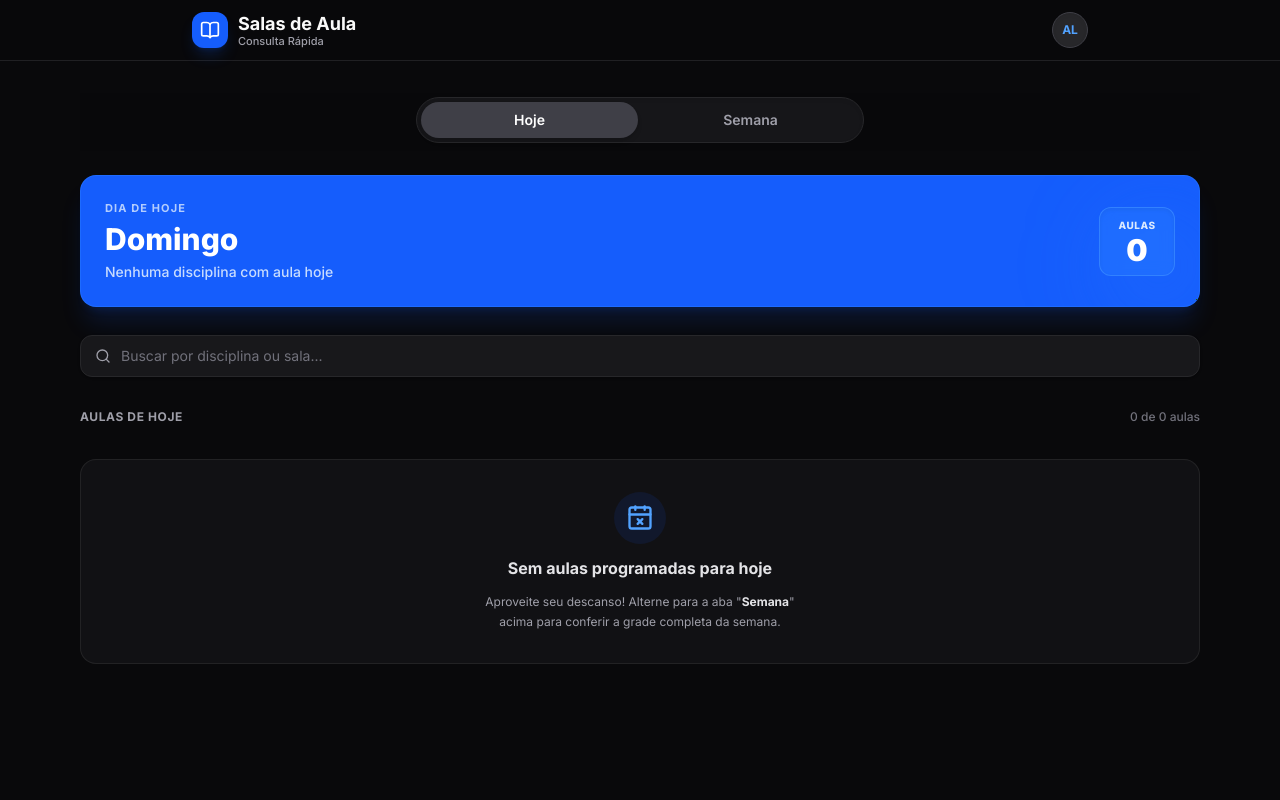
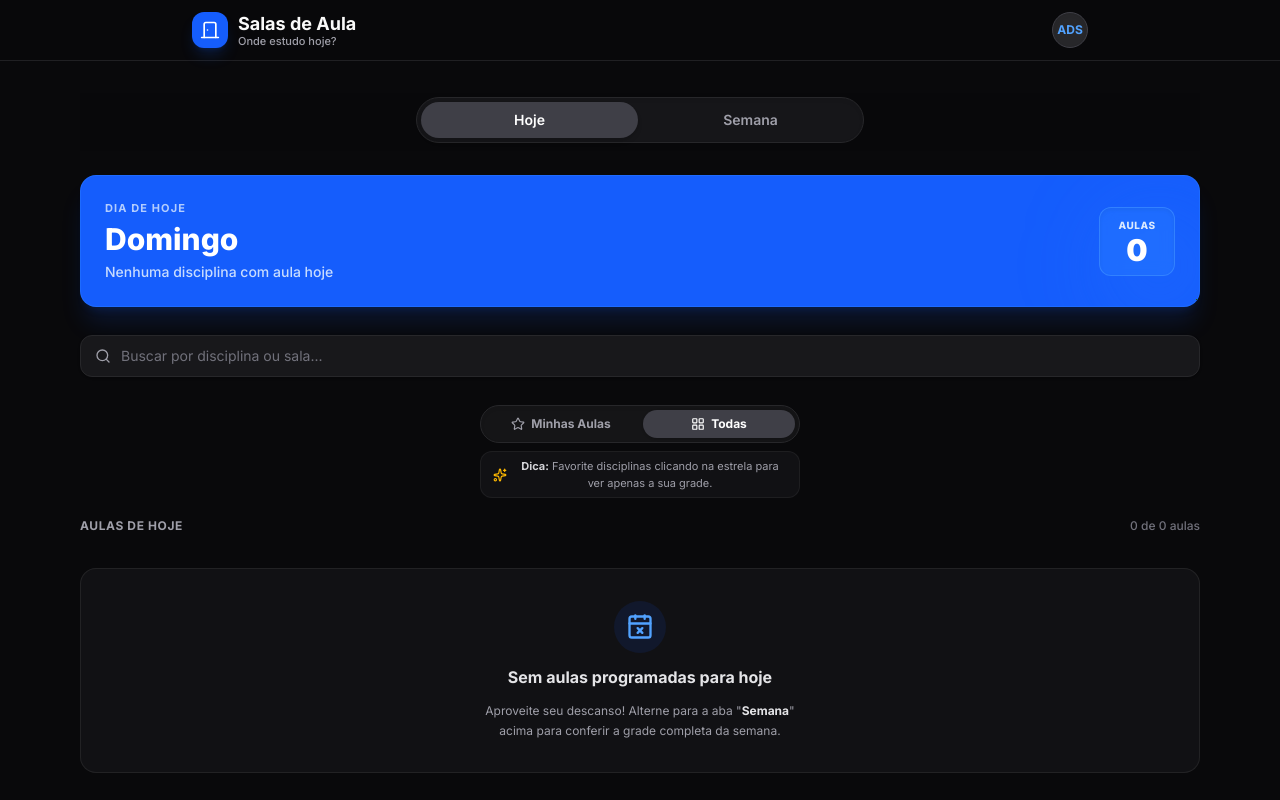
Before and after one commit to julianomatos/my-class, a Next.js app: page / in a window 1280 px wide. Built offline with nearby package versions, Linux system fonts and the light colour scheme.

Commit message:
chore: rename application to "My Class" and update service worker precache manifest

```diff
--- a/app/layout.tsx
+++ b/app/layout.tsx
@@ -17,13 +17,13 @@ export const viewport: Viewport = {
 };
 
 export const metadata: Metadata = {
-  title: "Salas de Aula",
+  title: "My Class",
   description: "Consulta rápida de salas de aula — mobile-first, zero clique.",
   manifest: "/manifest.json",
   appleWebApp: {
     capable: true,
     statusBarStyle: "black-translucent",
-    title: "Salas",
+    title: "My Class",
   },
 };
 
--- a/src/components/ClassCard.tsx
+++ b/src/components/ClassCard.tsx
@@ -1,5 +1,7 @@
+"use client";
+
 import React from "react";
-import { Clock, Laptop, MapPin } from "lucide-react";
+import { Clock, Laptop, MapPin, Star } from "lucide-react";
 
 interface ClassCardProps {
   disciplina: string;
@@ -8,6 +10,10 @@ interface ClassCardProps {
   modalidade: string;
   /** compact: stacked vertical layout for narrow week-grid columns */
   compact?: boolean;
+  /** Favorite state */
+  isFavorite?: boolean;
+  /** Callback to toggle favorite */
+  onToggleFavorite?: (e: React.MouseEvent) => void;
 }
 
 export const ClassCard: React.FC<ClassCardProps> = ({
@@ -16,23 +22,44 @@ export const ClassCard: React.FC<ClassCardProps> = ({
   sala,
   modalidade,
   compact = false,
+  isFavorite = false,
+  onToggleFavorite,
 }) => {
   const isRemoto = modalidade?.toLowerCase().includes("remoto");
 
   /* ──────────────────────────────────────────────────
    * COMPACT variant – used inside the Semana grid columns
-   * Layout: sala badge row (top-right) + discipline + metadata
+   * Layout: sala badge & star right-aligned + discipline + metadata
    * ────────────────────────────────────────────────── */
   if (compact) {
     return (
-      <div className="w-full bg-zinc-900 border border-zinc-800/90 rounded-xl p-3 transition-all duration-200 hover:border-zinc-700/80 shadow-sm">
-        {/* Top row: sala badge right-aligned */}
+      <div className="w-full bg-zinc-900 border border-zinc-800/90 rounded-xl p-3 transition-all duration-200 hover:border-zinc-700/80 shadow-sm relative group">
+        {/* Top row: discipline title + star + sala badge */}
         <div className="flex items-start justify-between gap-2 mb-2">
           {/* Discipline name */}
-          <h3 className="text-xs font-bold text-zinc-50 leading-snug tracking-tight line-clamp-3 flex-1 min-w-0">
+          <h3 className="text-xs font-bold text-zinc-50 leading-snug tracking-tight line-clamp-3 flex-1 min-w-0 pr-1">
             {disciplina}
           </h3>
-          {/* Sala badge */}
+
+          {/* Right Action Stack: Star & Sala */}
+          <div className="flex items-center gap-1.5 shrink-0">
+            {onToggleFavorite && (
+              <button
+                type="button"
+                onClick={onToggleFavorite}
+                className="p-1 rounded-md text-zinc-500 hover:text-amber-400 transition-colors focus:outline-none"
+                aria-label={isFavorite ? "Remover dos favoritos" : "Adicionar aos favoritos"}
+                title={isFavorite ? "Remover dos favoritos" : "Adicionar aos favoritos"}
+              >
+                <Star
+                  className={`w-3.5 h-3.5 ${
+                    isFavorite
+                      ? "text-amber-400 fill-amber-400"
+                      : "text-zinc-500 hover:text-amber-400 fill-transparent"
+                  }`}
+                />
+              </button>
+            )}
             <div className="bg-zinc-950/80 border border-blue-600/40 rounded-lg px-2 py-1 text-center flex flex-col items-center justify-center shrink-0 min-w-[44px]">
               <span className="block text-[8px] font-bold text-blue-400 tracking-wider uppercase leading-none mb-0.5">
                 SALA
@@ -40,6 +67,7 @@ export const ClassCard: React.FC<ClassCardProps> = ({
               <span className="block text-base font-black text-blue-400 leading-none">
                 {sala}
               </span>
+            </div>
           </div>
         </div>
 
@@ -70,7 +98,7 @@ export const ClassCard: React.FC<ClassCardProps> = ({
 
   /* ──────────────────────────────────────────────────
    * DEFAULT variant – used in the Hoje list (full width)
-   * Layout: horizontal flex (info left, sala badge right)
+   * Layout: horizontal flex (info left, star + sala badge right)
    * ────────────────────────────────────────────────── */
   return (
     <div className="w-full bg-zinc-900 border border-zinc-800/90 rounded-2xl p-3.5 sm:p-5 transition-all duration-200 hover:border-zinc-700/80 shadow-md flex justify-between items-center gap-3">
@@ -105,7 +133,26 @@ export const ClassCard: React.FC<ClassCardProps> = ({
         </div>
       </div>
 
-      {/* Right Sala Badge — fixed width so it never squishes */}
+      {/* Right Actions: Star Button & Sala Badge */}
+      <div className="flex items-center gap-2 shrink-0">
+        {onToggleFavorite && (
+          <button
+            type="button"
+            onClick={onToggleFavorite}
+            className="p-2 rounded-xl bg-zinc-950/40 border border-zinc-800 text-zinc-500 hover:text-amber-400 hover:border-zinc-700 transition-colors focus:outline-none"
+            aria-label={isFavorite ? "Remover dos favoritos" : "Adicionar aos favoritos"}
+            title={isFavorite ? "Remover dos favoritos" : "Adicionar aos favoritos"}
+          >
+            <Star
+              className={`w-4 h-4 sm:w-5 sm:h-5 ${
+                isFavorite
+                  ? "text-amber-400 fill-amber-400"
+                  : "text-zinc-500 hover:text-amber-400 fill-transparent"
+              }`}
+            />
+          </button>
+        )}
+
         <div className="bg-zinc-950/80 border border-blue-600/40 rounded-xl px-3 py-2 text-center flex flex-col items-center justify-center w-16 sm:w-20 shrink-0 shadow-sm">
           <span className="block text-[9px] sm:text-[10px] font-bold text-blue-400 tracking-wider uppercase leading-none mb-1">
             SALA
@@ -115,5 +162,6 @@ export const ClassCard: React.FC<ClassCardProps> = ({
           </span>
         </div>
       </div>
+    </div>
   );
 };
--- a/src/components/ClassScheduleView.tsx
+++ b/src/components/ClassScheduleView.tsx
@@ -1,21 +1,44 @@
 "use client";
 
-import React, { useState, useMemo } from "react";
+import React, { useState, useMemo, useEffect } from "react";
 import { Header } from "./Header";
 import { TabNavigation, TabType } from "./TabNavigation";
 import { HeroCard } from "./HeroCard";
-import { AlertBanner } from "./AlertBanner";
+
 import { ClassCard } from "./ClassCard";
 import { SearchInput } from "./SearchInput";
+import { FavoritesFilterPill, FilterMode } from "./FavoritesFilterPill";
 import { classesData, ClassEntry } from "@/data/classes";
 import { getCurrentDayName, ACADEMIC_DAYS } from "@/utils/date";
-import { CalendarX, SearchX, CalendarDays } from "lucide-react";
+import { useFavorites } from "@/hooks/useFavorites";
+import { CalendarX, SearchX, CalendarDays, Star, Sparkles } from "lucide-react";
 
 export const ClassScheduleView: React.FC = () => {
   const [activeTab, setActiveTab] = useState<TabType>("hoje");
   const [searchQuery, setSearchQuery] = useState<string>("");
+  const [filterMode, setFilterMode] = useState<FilterMode>("all");
+  const [userSetFilter, setUserSetFilter] = useState<boolean>(false);
 
-  // Clear search when switching tabs to avoid stale results
+  const { favorites, toggleFavorite, isFavorite, isMounted, hasFavorites } =
+    useFavorites();
+
+  // Handle client-side hydration default filter selection
+  useEffect(() => {
+    if (isMounted && !userSetFilter) {
+      if (hasFavorites) {
+        setFilterMode("favorites");
+      } else {
+        setFilterMode("all");
+      }
+    }
+  }, [isMounted, hasFavorites, userSetFilter]);
+
+  const handleFilterModeChange = (mode: FilterMode) => {
+    setFilterMode(mode);
+    setUserSetFilter(true);
+  };
+
+  // Clear search when switching tabs
   const handleTabChange = (tab: TabType) => {
     setActiveTab(tab);
     setSearchQuery("");
@@ -31,17 +54,25 @@ export const ClassScheduleView: React.FC = () => {
     );
   }, [todayName]);
 
-  // Filtered classes for "Hoje" with search query applied
+  // Filtered classes for "Hoje" based on FilterMode ("favorites" vs "all") and searchQuery
   const filteredTodayClasses = useMemo<ClassEntry[]>(() => {
-    if (!searchQuery.trim()) return todayClasses;
+    let list = todayClasses;
+
+    // Apply favorites filter mode if active and hydrated
+    if (isMounted && filterMode === "favorites") {
+      list = list.filter((c: ClassEntry) => favorites.includes(c.id));
+    }
+
+    if (!searchQuery.trim()) return list;
+
     const query = searchQuery.toLowerCase().trim();
-    return todayClasses.filter(
+    return list.filter(
       (c: ClassEntry) =>
         c.disciplina.toLowerCase().includes(query) ||
         c.sala.toLowerCase().includes(query) ||
         c.modalidade.toLowerCase().includes(query)
     );
-  }, [todayClasses, searchQuery]);
+  }, [todayClasses, filterMode, favorites, searchQuery, isMounted]);
 
   // Classes grouped by day for "Semana" tab
   const weekClassesGrouped = useMemo<Map<string, ClassEntry[]>>(() => {
@@ -52,6 +83,11 @@ export const ClassScheduleView: React.FC = () => {
       let list = classesData.filter(
         (c: ClassEntry) => c.dia_semana.toLowerCase() === day.toLowerCase()
       );
+
+      // If user selected "favorites" filter, apply to week view as well
+      if (isMounted && filterMode === "favorites") {
+        list = list.filter((c: ClassEntry) => favorites.includes(c.id));
+      }
 
       if (query) {
         list = list.filter(
@@ -66,7 +102,7 @@ export const ClassScheduleView: React.FC = () => {
     });
 
     return map;
-  }, [searchQuery]);
+  }, [searchQuery, filterMode, favorites, isMounted]);
 
   return (
     <div className="min-h-screen bg-zinc-950 text-zinc-100 flex flex-col antialiased selection:bg-blue-600 selection:text-white">
@@ -74,7 +110,6 @@ export const ClassScheduleView: React.FC = () => {
       <Header />
 
       {/* Main Container */}
-      {/* pb-safe handles iOS home-bar overlap */}
       <main className="flex-1 w-full max-w-md sm:max-w-3xl lg:max-w-6xl mx-auto px-4 py-4 sm:py-6 pb-safe flex flex-col gap-4">
         {/* Navigation Tabs */}
         <TabNavigation activeTab={activeTab} onTabChange={handleTabChange} />
@@ -85,9 +120,6 @@ export const ClassScheduleView: React.FC = () => {
             {/* Hero Card with current day and total classes count */}
             <HeroCard dayName={todayName} count={todayClasses.length} />
 
-            {/* Alert Banner */}
-            {/* <AlertBanner /> */}
-
             {/* Search Input */}
             <SearchInput
               value={searchQuery}
@@ -95,10 +127,36 @@ export const ClassScheduleView: React.FC = () => {
               placeholder="Buscar por disciplina ou sala..."
             />
 
+            {/* Favorites Filter Pill Navigation */}
+            <div className="flex flex-col gap-2">
+              <FavoritesFilterPill
+                mode={filterMode}
+                onModeChange={handleFilterModeChange}
+                favoritesCount={favorites.length}
+              />
+
+              {/* Hint text when no favorites exist */}
+              {isMounted && !hasFavorites && (
+                <div className="flex items-center justify-center gap-1.5 text-[11px] text-zinc-400 bg-zinc-900/60 border border-zinc-800/60 rounded-xl px-3 py-1.5 max-w-xs mx-auto text-center">
+                  <Sparkles className="w-3.5 h-3.5 text-amber-400 shrink-0" />
+                  <span>
+                    <strong className="text-zinc-300">Dica:</strong> Favorite disciplinas clicando na estrela para ver apenas a sua grade.
+                  </span>
+                </div>
+              )}
+            </div>
+
             {/* Classes List Header */}
             <div className="flex items-center justify-between mt-1 mb-0.5">
-              <h3 className="text-xs font-bold tracking-wider text-zinc-400 uppercase">
-                {searchQuery ? "Resultados da Busca" : "Aulas de Hoje"}
+              <h3 className="text-xs font-bold tracking-wider text-zinc-400 uppercase flex items-center gap-1.5">
+                {filterMode === "favorites" && (
+                  <Star className="w-3.5 h-3.5 text-amber-400 fill-amber-400" />
+                )}
+                {searchQuery
+                  ? "Resultados da Busca"
+                  : filterMode === "favorites"
+                  ? "Minhas Aulas de Hoje"
+                  : "Aulas de Hoje"}
               </h3>
               <span className="text-xs font-medium text-zinc-500">
                 {filteredTodayClasses.length} de {todayClasses.length} aulas
@@ -115,8 +173,30 @@ export const ClassScheduleView: React.FC = () => {
                     horario={item.horario}
                     sala={item.sala}
                     modalidade={item.modalidade}
+                    isFavorite={isFavorite(item.id)}
+                    onToggleFavorite={() => toggleFavorite(item.id)}
                   />
                 ))}
+              </div>
+            ) : filterMode === "favorites" && !searchQuery ? (
+              /* Favorites Filter Empty State for Today */
+              <div className="bg-zinc-900/60 border border-zinc-800/80 rounded-2xl p-7 text-center flex flex-col items-center justify-center gap-2.5 my-3">
+                <div className="p-3 bg-amber-500/10 rounded-full text-amber-400">
+                  <Star className="w-6 h-6" />
+                </div>
+                <p className="text-sm font-bold text-zinc-200">
+                  Nenhuma aula favoritada para {todayName}
+                </p>
+                <p className="text-xs text-zinc-400 max-w-xs leading-relaxed">
+                  Você possui {favorites.length} disciplina(s) favoritada(s), mas nenhuma tem aula hoje.
+                </p>
+                <button
+                  type="button"
+                  onClick={() => handleFilterModeChange("all")}
+                  className="mt-1 text-xs font-semibold text-blue-400 hover:text-blue-300 underline underline-offset-4"
+                >
+                  Ver todas as aulas de hoje
+                </button>
               </div>
             ) : searchQuery ? (
               /* Search Empty State */
@@ -177,6 +257,13 @@ export const ClassScheduleView: React.FC = () => {
               placeholder="Filtrar matérias ou salas na semana..."
             />
 
+            {/* Favorites Filter Pill Navigation in Week view */}
+            <FavoritesFilterPill
+              mode={filterMode}
+              onModeChange={handleFilterModeChange}
+              favoritesCount={favorites.length}
+            />
+
             {/* Horizontal Scroll Layout for Mobile & Desktop Grid */}
             <div className="w-full overflow-x-auto pb-6 snap-x touch-pan-x custom-scrollbar">
               <div className="flex gap-4 min-w-max lg:min-w-full lg:grid lg:grid-cols-3">
@@ -222,6 +309,8 @@ export const ClassScheduleView: React.FC = () => {
                               sala={item.sala}
                               modalidade={item.modalidade}
                               compact
+                              isFavorite={isFavorite(item.id)}
+                              onToggleFavorite={() => toggleFavorite(item.id)}
                             />
                           ))}
                         </div>
--- /dev/null
+++ b/src/components/FavoritesFilterPill.tsx
@@ -0,0 +1,65 @@
+"use client";
+
+import React from "react";
+import { Star, LayoutGrid } from "lucide-react";
+
+export type FilterMode = "favorites" | "all";
+
+interface FavoritesFilterPillProps {
+  mode: FilterMode;
+  onModeChange: (mode: FilterMode) => void;
+  favoritesCount?: number;
+}
+
+export const FavoritesFilterPill: React.FC<FavoritesFilterPillProps> = ({
+  mode,
+  onModeChange,
+  favoritesCount = 0,
+}) => {
+  return (
+    <div className="flex items-center gap-1.5 p-1 bg-zinc-900/80 border border-zinc-800 rounded-full w-full max-w-xs mx-auto shadow-inner">
+      <button
+        type="button"
+        onClick={() => onModeChange("favorites")}
+        className={`flex-1 py-1.5 px-3 rounded-full text-xs font-bold transition-all duration-200 flex items-center justify-center gap-1.5 ${
+          mode === "favorites"
+            ? "bg-amber-500/20 text-amber-300 border border-amber-500/40 shadow-sm"
+            : "text-zinc-400 hover:text-zinc-200 hover:bg-zinc-800/40"
+        }`}
+      >
+        <Star
+          className={`w-3.5 h-3.5 ${
+            mode === "favorites"
+              ? "text-amber-400 fill-amber-400"
+              : "text-zinc-400"
+          }`}
+        />
+        Minhas Aulas
+        {favoritesCount > 0 && (
+          <span
+            className={`text-[10px] px-1.5 py-0.2 rounded-full ${
+              mode === "favorites"
+                ? "bg-amber-400 text-zinc-950 font-extrabold"
+                : "bg-zinc-800 text-zinc-400"
+            }`}
+          >
+            {favoritesCount}
+          </span>
+        )}
+      </button>
+
+      <button
+        type="button"
+        onClick={() => onModeChange("all")}
+        className={`flex-1 py-1.5 px-3 rounded-full text-xs font-bold transition-all duration-200 flex items-center justify-center gap-1.5 ${
+          mode === "all"
+            ? "bg-zinc-700 text-white shadow-sm"
+            : "text-zinc-400 hover:text-zinc-200 hover:bg-zinc-800/40"
+        }`}
+      >
+        <LayoutGrid className="w-3.5 h-3.5" />
+        Todas
+      </button>
+    </div>
+  );
+};
--- a/src/components/Header.tsx
+++ b/src/components/Header.tsx
@@ -1,5 +1,5 @@
 import React from "react";
-import { BookOpen } from "lucide-react";
+import { BookOpen, DoorClosed } from "lucide-react";
 
 interface HeaderProps {
   title?: string;
@@ -17,14 +17,14 @@ export const Header: React.FC<HeaderProps> = ({
         {/* Brand / Logo */}
         <div className="flex items-center gap-2.5">
           <div className="w-9 h-9 rounded-xl bg-blue-600 flex items-center justify-center text-white shadow-lg shadow-blue-600/20">
-            <BookOpen className="w-5 h-5" />
+            <DoorClosed className="w-5 h-5" />
           </div>
           <div>
             <h1 className="text-lg font-bold text-zinc-50 leading-tight">
               {title}
             </h1>
             <p className="text-[11px] text-zinc-400 font-medium leading-none">
-              Consulta Rápida
+              Onde estudo hoje?
             </p>
           </div>
         </div>
@@ -32,7 +32,8 @@ export const Header: React.FC<HeaderProps> = ({
         {/* User Avatar Mock */}
         <div className="flex items-center gap-2">
           <div className="w-9 h-9 rounded-full bg-zinc-800 border border-zinc-700 flex items-center justify-center text-xs font-bold text-blue-400 shadow-inner">
-            {userName.substring(0, 2).toUpperCase()}
+            {/* {userName.substring(0, 2).toUpperCase()} */}
+            ADS
           </div>
         </div>
       </div>
--- a/src/components/index.ts
+++ b/src/components/index.ts
@@ -4,3 +4,4 @@ export { HeroCard } from "./HeroCard";
 export { AlertBanner } from "./AlertBanner";
 export { ClassCard } from "./ClassCard";
 export { SearchInput } from "./SearchInput";
+export { FavoritesFilterPill, type FilterMode } from "./FavoritesFilterPill";
--- a/src/data/classes.ts
+++ b/src/data/classes.ts
@@ -50,7 +50,7 @@ export const classesData: ClassEntry[] = [
   },
   {
     id: "6",
-    dia_semana: "Segunda-feira",
+    dia_semana: "Sexta-feira",
     disciplina: "Programação Para Dispositivos Móveis",
     sala: "317",
     modalidade: "Presencial",
@@ -187,14 +187,14 @@ export const classesData: ClassEntry[] = [
   {
     id: "23",
     dia_semana: "Sexta-feira",
-    disciplina: "Aplicações Front-End",
+    disciplina: "Desenvolvimento Front-End",
     sala: "326",
     modalidade: "Presencial",
     horario: "Horário Noturno - 19h00",
   },
   {
     id: "24",
-    dia_semana: "Sexta-feira",
+    dia_semana: "Quinta-feira",
     disciplina: "Qualidade E Testes De Software",
     sala: "316",
     modalidade: "Presencial",
--- /dev/null
+++ b/src/hooks/useFavorites.ts
@@ -0,0 +1,55 @@
+"use client";
+
+import { useState, useEffect, useCallback } from "react";
+
+const FAVORITES_STORAGE_KEY = "my_class_favorites_v1";
+
+export function useFavorites() {
+  const [favorites, setFavorites] = useState<string[]>([]);
+  const [isMounted, setIsMounted] = useState<boolean>(false);
+
+  // Load favorites from localStorage only after mounting on client (prevents hydration mismatch)
+  useEffect(() => {
+    setIsMounted(true);
+    try {
+      const stored = localStorage.getItem(FAVORITES_STORAGE_KEY);
+      if (stored) {
+        const parsed = JSON.parse(stored);
+        if (Array.isArray(parsed)) {
+          setFavorites(parsed);
+        }
+      }
+    } catch (error) {
+      console.error("Erro ao carregar favoritos do localStorage:", error);
+    }
+  }, []);
+
+  // Sync state changes with localStorage
+  const toggleFavorite = useCallback((id: string) => {
+    setFavorites((prev) => {
+      const isFav = prev.includes(id);
+      const next = isFav ? prev.filter((favId) => favId !== id) : [...prev, id];
+      try {
+        localStorage.setItem(FAVORITES_STORAGE_KEY, JSON.stringify(next));
+      } catch (error) {
+        console.error("Erro ao salvar favoritos no localStorage:", error);
+      }
+      return next;
+    });
+  }, []);
+
+  const isFavorite = useCallback(
+    (id: string) => {
+      return favorites.includes(id);
+    },
+    [favorites]
+  );
+
+  return {
+    favorites,
+    toggleFavorite,
+    isFavorite,
+    isMounted,
+    hasFavorites: favorites.length > 0,
+  };
+}
```
Also changed, not shown: public/manifest.json, public/sw.js. Lines whose indentation alone changed are shown as unchanged.
